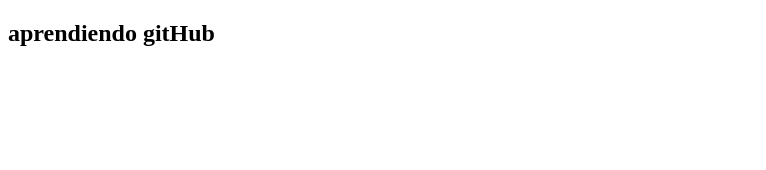
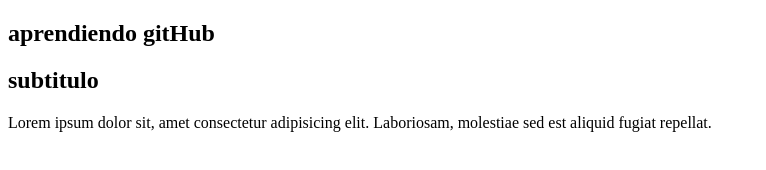
Before and after one commit to elizabet89/practicandoGitHub, a website: page index.html in a window 1280 px wide. Shown: the whole page, without its empty margins (0-766 px from the left). Drawn offline with Linux system fonts and the light colour scheme.

Commit message:
agregue un subtirulo

```diff
--- a/index.html
+++ b/index.html
@@ -12,6 +12,8 @@
   <div class="container">
     <section class="seccionPrincipal">
       <h1>aprendiendo gitHub</h1>
+      <h2>subtitulo</h2>
+      <p>Lorem ipsum dolor sit, amet consectetur adipisicing elit. Laboriosam, molestiae sed est aliquid fugiat repellat.</p>
     </section>
   </div>
 
```
